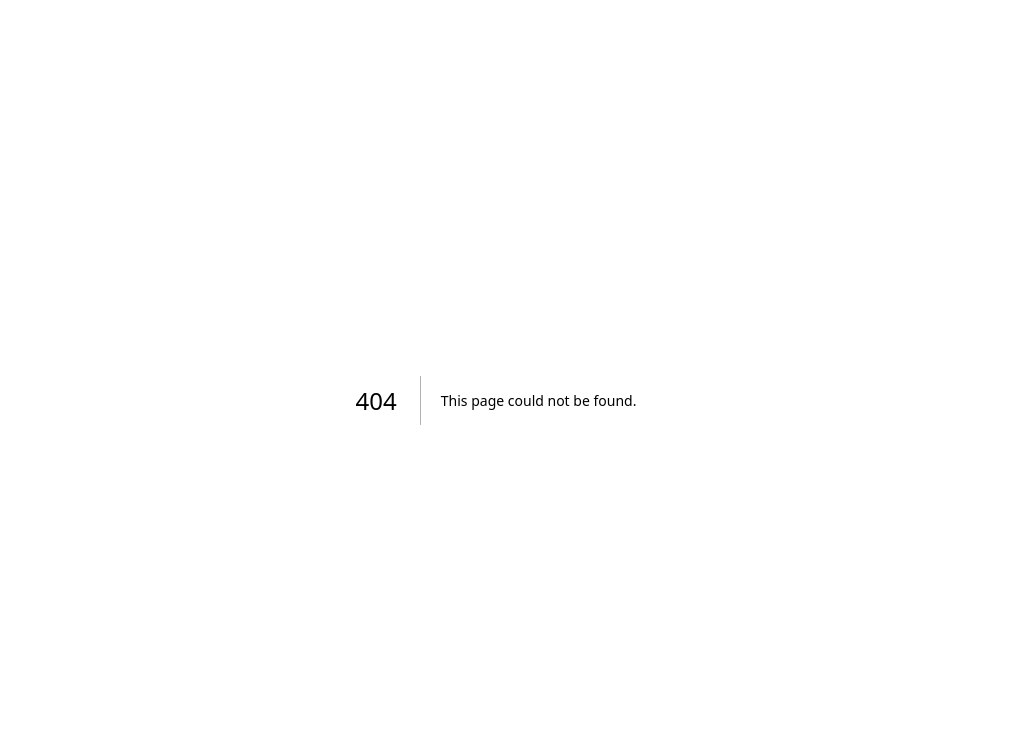
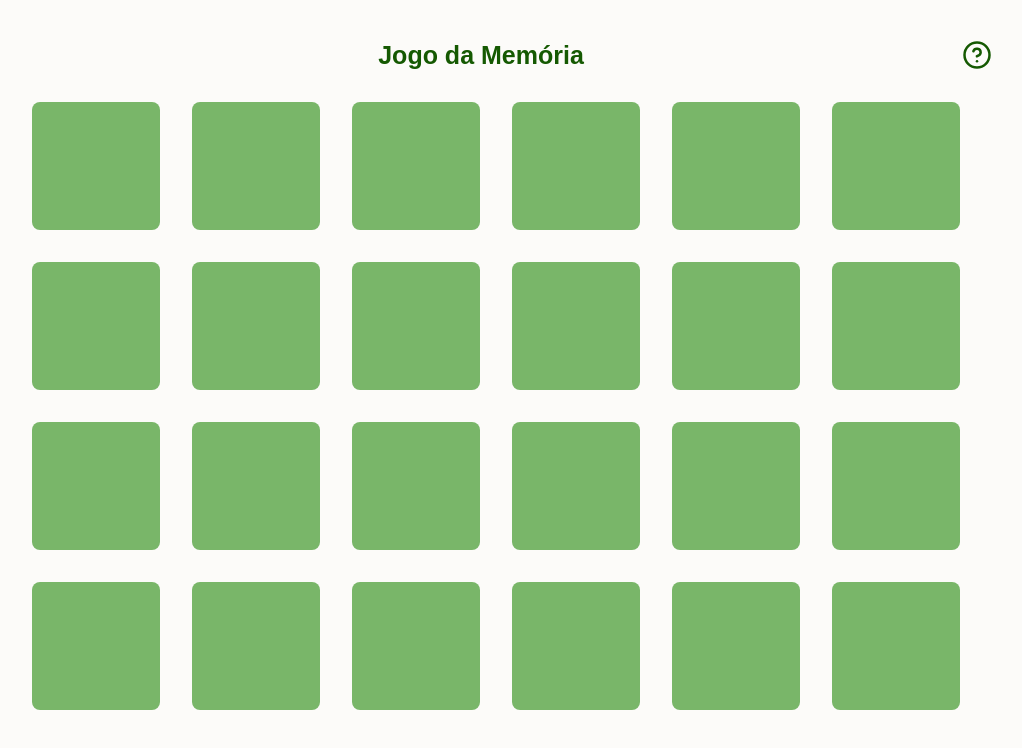
Before and after one commit to ifpebj-ti/FrontEnd-Arboviroses, a Next.js app: page /GameMemory in a window 1280 px wide. Before the commit this address had no page. Shown: the top 748 px of the page, without its empty margins (144-1166 px from the left). Built offline with nearby package versions, Linux system fonts and the light colour scheme.

Commit message:
Feito Jogo da Memoria

```diff
--- /dev/null
+++ b/src/app/(unauth-route)/GameMemory/page.tsx
@@ -0,0 +1,147 @@
+'use client';
+import React, { useState, useEffect } from 'react';
+import { FiHelpCircle } from 'react-icons/fi';
+
+import Card from '@/components/GameMemory/Card';
+import { generateCards } from '@/components/GameMemory/Values';
+import TutorialModal from '@/components/Tutorial/tutorialModal';
+
+const GameMemory: React.FC = () => {
+  const [cards, setCards] = useState(generateCards());
+  const [firstCard, setFirstCard] = useState<number | null>(null);
+  const [secondCard, setSecondCard] = useState<number | null>(null);
+  const [isClient, setIsClient] = useState(false);
+  const [isAllMatched, setIsAllMatched] = useState(false);
+  const [showTutorial, setShowTutorial] = useState(false);
+  const [moves, setMoves] = useState(0);
+
+  useEffect(() => {
+    setIsClient(true);
+  }, []);
+
+  const handleCardClick = (id: number) => {
+    if (firstCard === null) {
+      setFirstCard(id);
+      setCards((prevCards) =>
+        prevCards.map((card) =>
+          card.id === id ? { ...card, isFlipped: true } : card
+        )
+      );
+    } else if (secondCard === null) {
+      setSecondCard(id);
+      setCards((prevCards) =>
+        prevCards.map((card) =>
+          card.id === id ? { ...card, isFlipped: true } : card
+        )
+      );
+      setMoves((prevMoves) => prevMoves + 1);
+    }
+  };
+
+  useEffect(() => {
+    if (firstCard !== null && secondCard !== null) {
+      const firstCardValue = cards.find((card) => card.id === firstCard)?.value;
+      const secondCardValue = cards.find(
+        (card) => card.id === secondCard
+      )?.value;
+
+      if (firstCardValue === secondCardValue) {
+        setCards((prevCards) =>
+          prevCards.map((card) =>
+            card.id === firstCard || card.id === secondCard
+              ? { ...card, isMatched: true }
+              : card
+          )
+        );
+      } else {
+        setTimeout(() => {
+          setCards((prevCards) =>
+            prevCards.map((card) =>
+              card.id === firstCard || card.id === secondCard
+                ? { ...card, isFlipped: false }
+                : card
+            )
+          );
+        }, 1000);
+      }
+
+      setFirstCard(null);
+      setSecondCard(null);
+    }
+  }, [cards, firstCard, secondCard]);
+
+  useEffect(() => {
+    if (cards.every((card) => card.isMatched)) {
+      setIsAllMatched(true);
+    }
+  }, [cards]);
+
+  const handleRestart = () => {
+    setCards(generateCards());
+    setFirstCard(null);
+    setSecondCard(null);
+    setIsAllMatched(false);
+    setMoves(0);
+  };
+
+  if (!isClient) {
+    return null;
+  }
+
+  const toggleTutorial = () => {
+    setShowTutorial(!showTutorial);
+  };
+
+  return (
+    <main className="relative min-h-screen bg-secondary_100">
+      <section className="flex flex-col h-screen items-center gap-8 py-10 px-5 md:px-36">
+        <div className="flex flex-row w-full justify-between items-center">
+          <h1 className="section-title text-primary_300 text-center flex-grow">
+            Jogo da Memória
+          </h1>
+          <button onClick={toggleTutorial}>
+            <FiHelpCircle className="text-primary_300 text-3xl" />
+          </button>
+        </div>
+        {isAllMatched ? (
+          <div className="flex flex-col items-center gap-3 pt-40">
+            <h2 className="caption">
+              Parabéns! Você completou o Jogo da Memória.
+            </h2>
+            <p>Seu número de movimentos: {moves}</p>
+            <button
+              className="mt-4 bg-primary_300 hover:bg-primary_500 text-secondary_100 py-2 px-4 rounded"
+              onClick={handleRestart}
+            >
+              Jogar novamente
+            </button>
+          </div>
+        ) : (
+          <div className="grid md:grid-cols-6 md:gap-8 grid-cols-4 gap-5">
+            {cards.map((card) => (
+              <Card
+                key={card.id}
+                id={card.id}
+                value={card.value}
+                isFlipped={card.isFlipped || card.isMatched}
+                onClick={handleCardClick}
+              />
+            ))}
+          </div>
+        )}
+      </section>
+      <TutorialModal
+        show={showTutorial}
+        onClose={toggleTutorial}
+        instructions={[
+          'Clique em duas cartas para virá-las.',
+          'Se as cartas forem iguais, elas permanecem viradas.',
+          'Se as cartas forem diferentes, elas são viradas de volta.',
+          'Complete o jogo virando todas as cartas.'
+        ]}
+      />
+    </main>
+  );
+};
+
+export default GameMemory;
```
